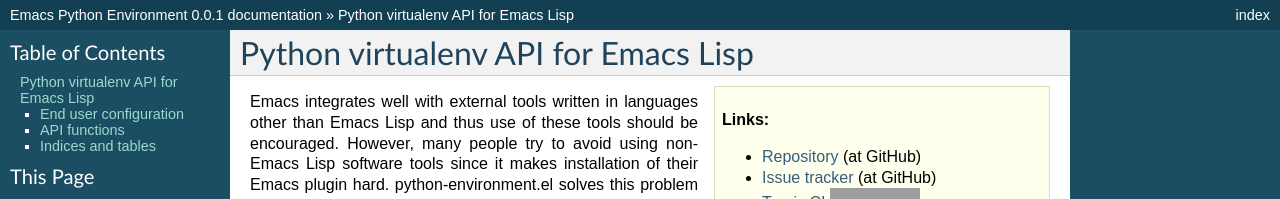
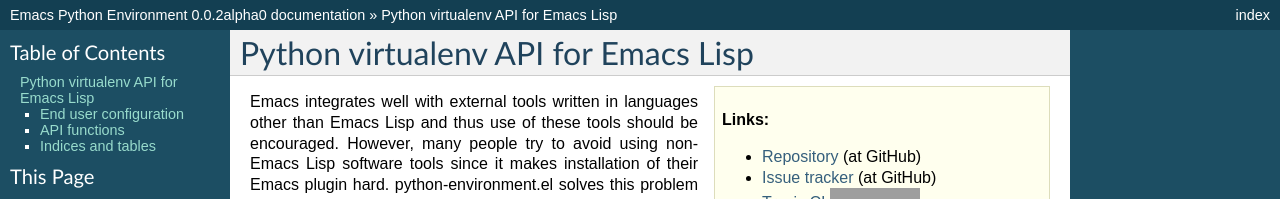
Before and after one commit to tkf/emacs-python-environment, a Sphinx documentation site: the page built from doc/source/index.rst, in a window 1280 px wide and 900 px high. Shown: the top 199 px of the window. Built offline with Sphinx 7.4.7, drawn with Linux system fonts in a browser that asks for light colours; some of the changed text lies outside the part shown; grey boxes are pictures that could not be loaded.

Commit message:
Bump to 0.0.2alpha0

```diff
--- a/doc/source/conf.py
+++ b/doc/source/conf.py
@@ -55,9 +55,9 @@
 # built documents.
 #
 # The short X.Y version.
-version = '0.0.1'
+version = '0.0.2'
 # The full version, including alpha/beta/rc tags.
-release = '0.0.1'
+release = '0.0.2alpha0'
 
 # The language for content autogenerated by Sphinx. Refer to documentation
 # for a list of supported languages.
```
Also changed, not shown: 1 other file.
